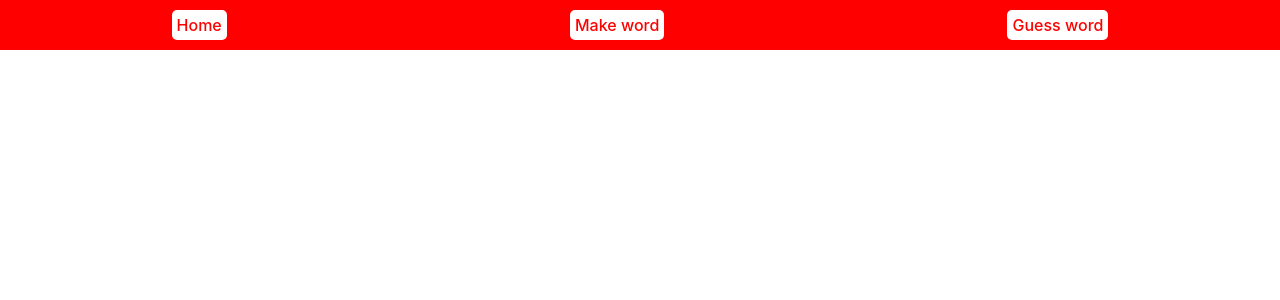
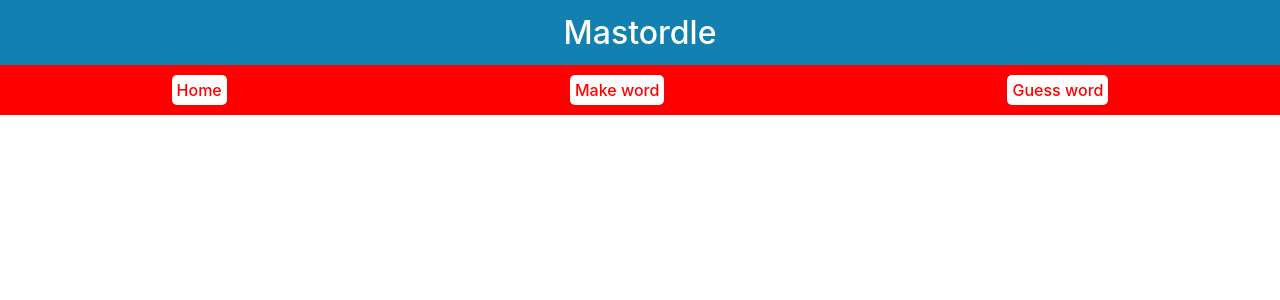
Before and after one commit to Hriday1321/Originalll, a React (Create React App) app: page / in a window 1280 px wide. Shown: the top 300 px of the page. Built offline with nearby package versions, Linux system fonts and the light colour scheme.

Commit message:
adding flair

```diff
--- /dev/null
+++ b/src/components/Home/Home.elements.js
@@ -0,0 +1,10 @@
+import styled from 'styled-components'
+
+export const Div = styled.div`
+    background-color: #1280b0;
+    color: white;
+    font-weight: 500;
+    font-size: 2em;
+    text-align: center;
+    padding: 1% 0%;
+`;
--- a/src/components/Home/Home.js
+++ b/src/components/Home/Home.js
@@ -1,8 +1,10 @@
 import Nav from '../Nav/Nav'
+import { Div } from "./Home.elements"
 
 function Home() {
     return (
       <div className="Home">
+        <Div>Mastordle</Div>
         <Nav />
       </div>
     )
```
